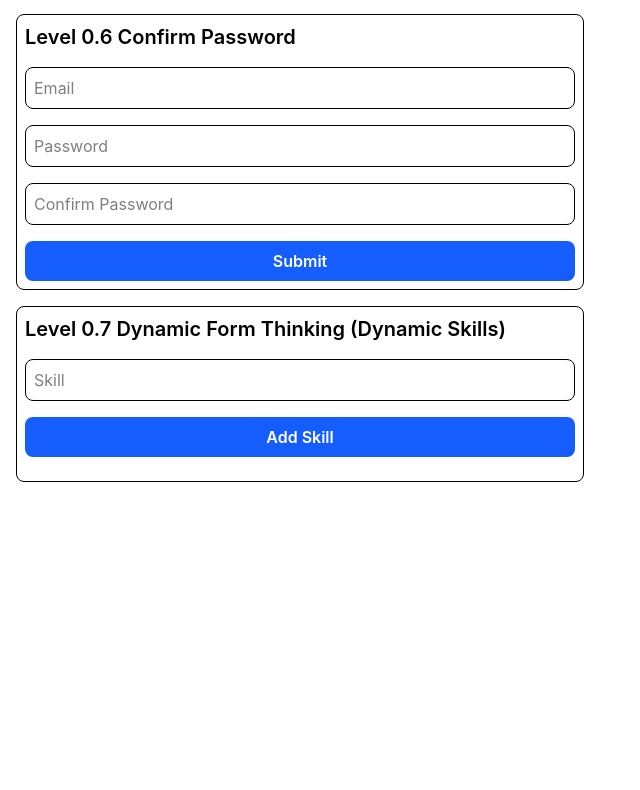
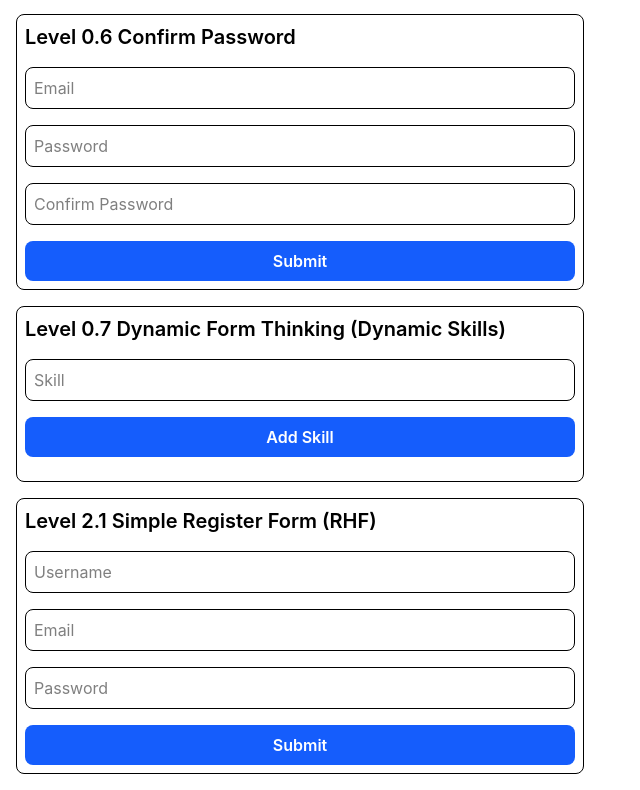
Before and after one commit to Hary300/Practice-React-Hook-Form, a React (Vite) app: page / in a window 1280 px wide. Shown: the part 1122-1912 px from the top of the page, without its empty margins (0-640 px from the left). Before the commit the page ends 1620 px from the top, so only its background shows below. Built offline with nearby package versions, Linux system fonts and the light colour scheme.

Commit message:
feat: add SimpleRegisterForm component with react-hook-form integration and update imports

```diff
--- a/package.json
+++ b/package.json
@@ -13,6 +13,7 @@
     "@tailwindcss/vite": "^4.3.1",
     "react": "^19.2.6",
     "react-dom": "^19.2.6",
+    "react-hook-form": "^7.79.0",
     "tailwindcss": "^4.3.1"
   },
   "devDependencies": {
--- a/src/App.tsx
+++ b/src/App.tsx
@@ -1,10 +1,13 @@
-import StateAndInput from './components/0.1.StateAndInput';
-import ManyInputs from './components/0.2.ManyInputs';
-import FormSubmit from './components/0.3.FormSubmit';
-import BasicValidation from './components/0.4.BasicValidation';
-import ObjectStateForm from './components/0.5.ObjectStateForm';
-import ConfirmPassword from './components/0.6.ConfirmPassword';
-import DynamicSkills from './components/0.7.DynamicFormThinking';
+import {
+  StateAndInput,
+  ManyInputs,
+  FormSubmit,
+  BasicValidation,
+  ObjectStateForm,
+  ConfirmPassword,
+  DynamicSkills,
+} from './lv0';
+import { SimpleRegisterForm } from './lv2';
 
 function App() {
   return (
@@ -16,6 +19,7 @@ function App() {
       <ObjectStateForm />
       <ConfirmPassword />
       <DynamicSkills />
+      <SimpleRegisterForm />
     </div>
   );
 }
--- /dev/null
+++ b/src/lv0/index.ts
@@ -0,0 +1,17 @@
+import StateAndInput from './0.1.StateAndInput';
+import ManyInputs from './0.2.ManyInputs';
+import FormSubmit from './0.3.FormSubmit';
+import BasicValidation from './0.4.BasicValidation';
+import ObjectStateForm from './0.5.ObjectStateForm';
+import ConfirmPassword from './0.6.ConfirmPassword';
+import DynamicSkills from './0.7.DynamicFormThinking';
+
+export {
+  StateAndInput,
+  ManyInputs,
+  FormSubmit,
+  BasicValidation,
+  ObjectStateForm,
+  ConfirmPassword,
+  DynamicSkills,
+};
--- /dev/null
+++ b/src/lv2/2.1.SimpleRegisterForm.tsx
@@ -0,0 +1,25 @@
+import { useForm } from 'react-hook-form';
+
+type RegisterFormData = {
+  username: string;
+  email: string;
+  password: string;
+};
+
+export default function SimpleRegisterForm() {
+  const { register, handleSubmit } = useForm<RegisterFormData>();
+
+  const onSubmit = (data: RegisterFormData) => {
+    console.dir(register('email'));
+    console.log(data);
+  };
+  return (
+    <form onSubmit={handleSubmit(onSubmit)} className='wrapper'>
+      <h2>Level 2.1 Simple Register Form (RHF)</h2>
+      <input type='text' placeholder='Username' {...register('username')} />
+      <input type='email' placeholder='Email' {...register('email')} />
+      <input type='password' placeholder='Password' {...register('password')} />
+      <button type='submit'>Submit</button>
+    </form>
+  );
+}
--- /dev/null
+++ b/src/lv2/index.ts
@@ -0,0 +1,3 @@
+import SimpleRegisterForm from './2.1.SimpleRegisterForm';
+
+export { SimpleRegisterForm };
```
Also changed, not shown: src/lv0/0.1.StateAndInput.tsx (renamed from src/components/0.1.StateAndInput.tsx), src/lv0/0.2.ManyInputs.tsx (renamed from src/components/0.2.ManyInputs.tsx), src/lv0/0.3.FormSubmit.tsx (renamed from src/components/0.3.FormSubmit.tsx), src/lv0/0.4.BasicValidation.tsx (renamed from src/components/0.4.BasicValidation.tsx), src/lv0/0.5.ObjectStateForm.tsx (renamed from src/components/0.5.ObjectStateForm.tsx), src/lv0/0.6.ConfirmPassword.tsx (renamed from src/components/0.6.ConfirmPassword.tsx), src/lv0/0.7.DynamicFormThinking.tsx (renamed from src/components/0.7.DynamicFormThinking.tsx), 1 other file (tests, documents, lock files or other folders).
